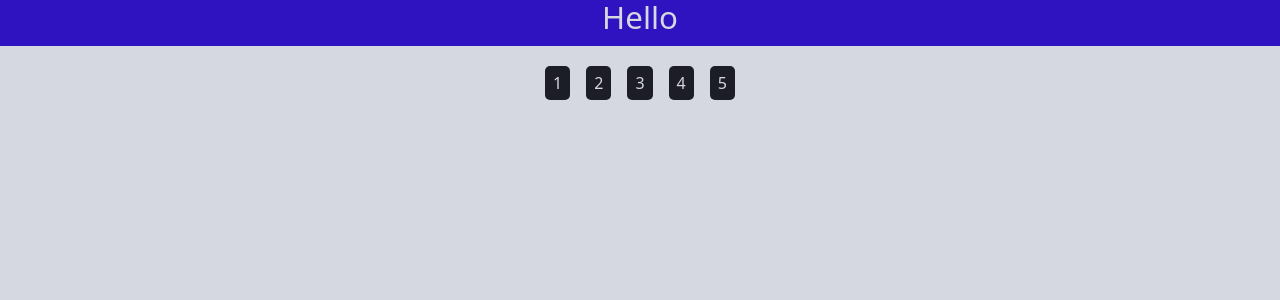
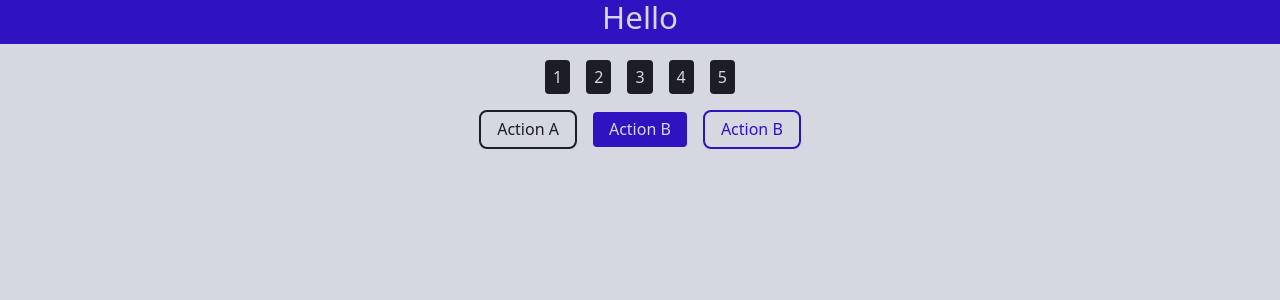
Before and after one commit to akgmu1/SWE-632-SASS, a Vue app: page / in a window 1280 px wide. Shown: the top 300 px of the page. Built offline with nearby package versions, Linux system fonts and the light colour scheme; the HTML template or start-up script is replaced by a standard one.

Commit message:
Mess around more with sass

```diff
--- /dev/null
+++ b/src/styles/_components.scss
@@ -0,0 +1,72 @@
+@use 'sass:color';
+@use 'variables' as *;
+@use 'functions' as *;
+@use 'mixins' as *;
+
+// A not clean example of sass, but gets the point across kinda
+
+$btn-pad-y: 0.5rem;
+$btn-pad-x: 1rem;
+$btn-border: 0.125rem;
+$btn-border-radius: 0.5rem;
+
+//
+// Regular button
+//
+
+@mixin btn-theme($btn-fg-color, $btn-bg-color) {
+  background-color: $btn-bg-color;
+  color: $btn-fg-color;
+
+  &:hover {
+    background-color: color.adjust($btn-bg-color, $lightness: -10%);
+  }
+
+  &:active {
+    background-color: color.adjust($btn-bg-color, $lightness: 2%);
+  }
+}
+
+.btn {
+  padding: $btn-pad-y $btn-pad-x;
+  border: none;
+  border-radius: $btn-border-radius;
+  cursor: pointer;
+  @include transition-color;
+  @include round;
+
+  @include btn-theme($fg-color, color.adjust($bg-color, $lightness: -10%));
+}
+
+.btn-primary {
+  @include btn-theme($bg-color, $primary-color);
+}
+
+//
+// Outlined button
+//
+
+@mixin btn-outline-theme($btn-border-color) {
+  background: transparent;
+  color: $btn-border-color;
+  border: $btn-border solid $btn-border-color;
+  border-radius: $btn-border-radius;
+
+  &:hover {
+    background-color: color.adjust($bg-color, $lightness: -30%);
+    border-color: color.adjust($bg-color, $lightness: -30%);
+  }
+
+  &:active {
+    background-color: color.adjust($bg-color, $lightness: -10%);
+    border-color: color.adjust($bg-color, $lightness: -10%);
+  }
+}
+
+.btn-outline {
+  @include btn-outline-theme($fg-color);
+}
+
+.btn-outline-primary {
+  @include btn-outline-theme($primary-color);
+}
--- a/src/styles/_functions.scss
+++ b/src/styles/_functions.scss
@@ -1,7 +1,3 @@
-@function rem($px) {
-  @return calc(($px / 16) * 1rem);
-}
-
 @function spacing($multiplier) {
   @return calc($multiplier * 0.25rem);
 }
--- a/src/styles/_mixins.scss
+++ b/src/styles/_mixins.scss
@@ -3,3 +3,14 @@
   justify-content: center;
   align-items: center;
 }
+
+@mixin transition-color {
+  transition:
+    color 0.15s ease,
+    background-color 0.15s ease,
+    border-color 0.15s ease;
+}
+
+@mixin round {
+  border-radius: 0.25rem;
+}
--- a/src/styles/_variables.scss
+++ b/src/styles/_variables.scss
@@ -1,11 +1,11 @@
 @use 'functions' as *;
 
-$primary: rgb(48, 19, 192);
+$primary-color: rgb(48, 19, 192);
 $bg-color: rgb(213, 215, 225);
 $fg-color: rgb(28, 29, 39);
 
 // The configurable font sizes
-$font-base: rem(16);
+$font-base: 1rem;
 $font-scale: 1.25;
 
 // Generate different variables depending on the font size
--- a/src/styles/index.scss
+++ b/src/styles/index.scss
@@ -1,3 +1,4 @@
 @forward 'variables';
 @forward 'mixins';
 @forward 'functions';
+@forward 'components';
--- a/src/views/HomeView.vue
+++ b/src/views/HomeView.vue
@@ -7,10 +7,20 @@ const list = ref([1, 2, 3, 4, 5])
 <template>
   <main>
     <header>Hello</header>
-    <div class="items">
+    <div
+      class="items"
+      :style="{
+        'margin-bottom': '1rem',
+      }"
+    >
       <div v-for="x in list">
         <div class="item">{{ x }}</div>
       </div>
+    </div>
+    <div class="items">
+      <button class="btn btn-outline">Action A</button>
+      <button class="btn btn-primary">Action B</button>
+      <button class="btn btn-outline-primary">Action B</button>
     </div>
   </main>
 </template>
@@ -20,11 +30,13 @@ const list = ref([1, 2, 3, 4, 5])
 
 header {
   font-size: $font-2xl;
-  background-color: $primary;
+  text-align: center;
+
+  background-color: $primary-color;
   color: $bg-color;
-  margin-bottom: rem(20);
-  padding-bottom: rem(10);
-  text-align: center;
+
+  margin-bottom: 1rem;
+  padding-bottom: 0.5rem;
 }
 
 .items {
@@ -35,11 +47,12 @@ header {
 .item {
   background-color: $fg-color;
   color: $bg-color;
-  border-radius: rem(5);
+
+  @include round;
   padding: 0.5rem;
 
   &:hover {
-    background-color: $primary;
+    background-color: $primary-color;
     color: $bg-color;
   }
 }
```
